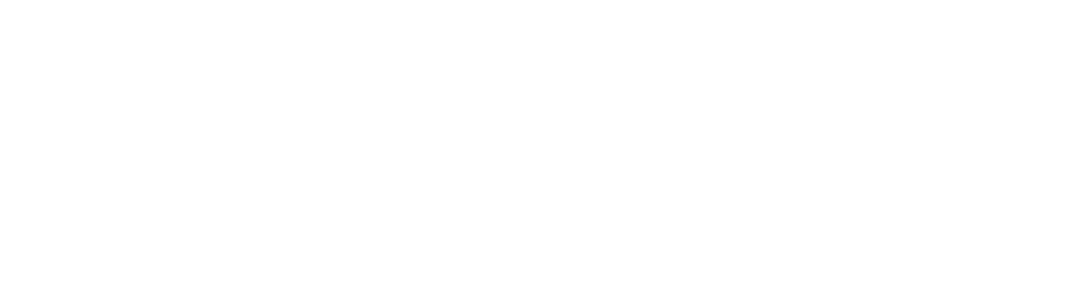
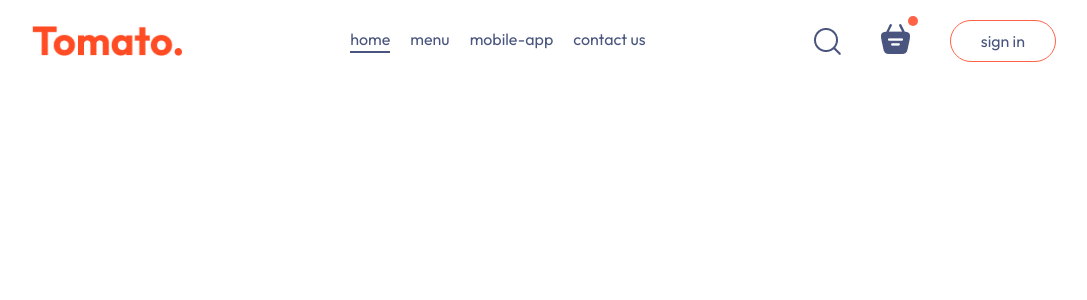
Before and after one commit to mdamir-012/Food_delivery_app, a React (Vite) app in the folder frontend/: page / in a window 1280 px wide. Shown: the top 300 px of the page, without its empty margins (96-1183 px from the left). Built offline with nearby package versions, Linux system fonts and the light colour scheme.

Commit message:
navbar completed using css

```diff
--- a/frontend/src/App.jsx
+++ b/frontend/src/App.jsx
@@ -1,10 +1,10 @@
 // import React from 'react'
-
+import "./index.css"
 import Navbar from "./components/Navbar/Navbar"
 
 const App = () => {
   return (
-    <div>
+    <div className="app">
       <Navbar/>
     </div>
   )
--- /dev/null
+++ b/frontend/src/components/Navbar/Navbar.css
@@ -0,0 +1,61 @@
+.navbar {
+  padding: 20px 0px;
+  display: flex;
+  justify-content: space-between;
+  align-items: center;
+}
+
+.navbar .logo {
+  width: 150px;
+}
+
+.navbar_menu {
+  display: flex;
+  list-style: none;
+  gap: 20px;
+  color: #49557e;
+}
+
+.navbar_right {
+  display: flex;
+  align-items: center;
+  gap: 40px;
+}
+
+.navbar button {
+  background: transparent;
+  font-size: 16px;
+  color: #49557e;
+  border: 1px solid tomato;
+  padding: 10px 30px;
+  border-radius: 50px;
+  cursor: pointer;
+  transition: 0.3s;
+}
+
+.navbar button:hover {
+  background-color: #fff4f2;
+}
+
+.navbar .active {
+  padding-bottom: 2px;
+  border-bottom: 2px solid #49557e;
+}
+
+.navbar li{
+    cursor: pointer;
+}
+
+.navbar_search_icon{
+    position: relative;
+
+}
+.navbar_search_icon .dot{
+    position: absolute;
+    min-width: 10px;
+    min-height: 10px;
+    background-color: tomato;
+    border-radius: 5px;
+    top: -8px;
+    right: -8px;
+}
--- a/frontend/src/components/Navbar/Navbar.jsx
+++ b/frontend/src/components/Navbar/Navbar.jsx
@@ -1,11 +1,36 @@
 // import React from 'react'
+import "./Navbar.css"
+import { assets } from "../../assets/frontend_assets/assets";
+import { useState } from "react";
 
 const Navbar = () => {
+    const [menu,setMenu]=useState("home")
+
+
+
+
   return (
     <div className="navbar">
+      <img src={assets.logo} alt="" className="logo" />
+
+      <ul className="navbar_menu">
+        <li onClick={()=>setMenu("home")} className={menu==="home"?"active":""}>home</li>
+        <li onClick={()=>setMenu("menu")} className={menu==="menu"?"active":""}>menu</li>
+        <li onClick={()=>setMenu("mobile-app")} className={menu==="mobile-app"?"active":""}>mobile-app</li>
+        <li onClick={()=>setMenu("contact-us")} className={menu==="contact-us"?"active":""}>contact us</li>
+      </ul>
+
+      <div className="navbar_right">
+        <img src={assets.search_icon} alt="" />
+        <div className="navbar_search_icon">
+          <img src={assets.basket_icon} alt="" />
+          <div className="dot"></div>
+        </div>
+        <button>sign in</button>
+      </div>
 
     </div>
-  )
-}
+  );
+};
 
-export default Navbar
+export default Navbar;
--- a/frontend/src/index.css
+++ b/frontend/src/index.css
@@ -1,16 +1,22 @@
-*{
+@import url("https://fonts.googleapis.com/css2?family=Outfit:wght@100..900&display=swap");
+
+* {
   padding: 0;
   margin: 0;
   box-sizing: border-box;
-
+  font-family: Outfit;
 }
 
-body{
+body {
   min-height: 100vh;
-
 }
 
-a{
+a {
   text-decoration: none;
   color: inherit;
 }
+
+.app {
+  width: 80%;
+  margin: auto;
+}
```
